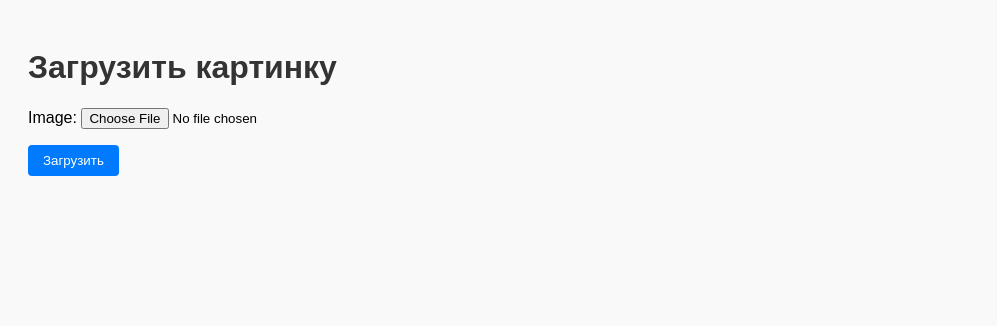
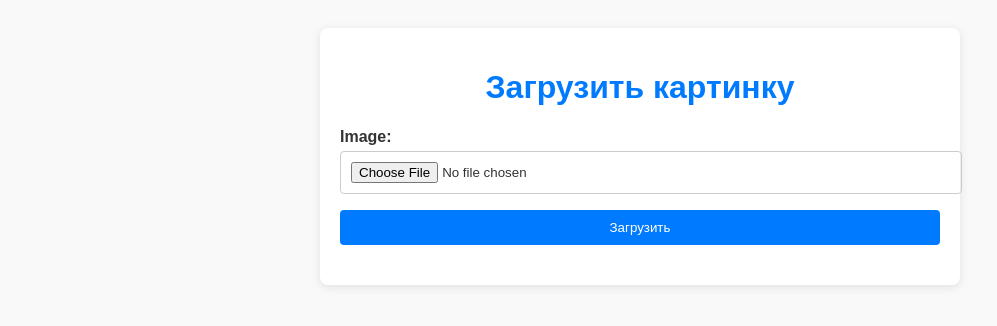
Before and after one commit to Alexsandr007/watermark, a Django app: page / in a window 1280 px wide. Shown: the top 326 px of the page, without its empty margins (0-997 px from the left). Run offline with Django 4.2, Linux system fonts and the light colour scheme.

Commit message:
change views for output image with watermark(full width)

```diff
--- a/watermark/mainapp/templates/mainapp/home.html
+++ b/watermark/mainapp/templates/mainapp/home.html
@@ -4,25 +4,103 @@
     <meta charset="UTF-8"/>
     <title>Загрузка картинки</title>
     <style>
-      body { font-family: Arial, sans-serif; padding: 20px; background: #f9f9f9; }
-      h1 { color: #333; }
-      form { margin-bottom: 20px; }
-      img { max-width: 300px; max-height: 300px; border: 1px solid #ccc; padding: 5px; background: white; }
-      button { padding: 8px 15px; background: #007BFF; color: white; border: none; border-radius: 4px; cursor: pointer; }
-      button:hover { background: #0056b3; }
+        body {
+            font-family: Arial, sans-serif;
+            padding: 20px;
+            background: #f9f9f9;
+            color: #333;
+        }
+        h1 {
+            text-align: center;
+            color: #007BFF;
+        }
+        .container {
+            max-width: 600px;
+            margin: 0 auto;
+            background: white;
+            border-radius: 8px;
+            box-shadow: 0 2px 10px rgba(0, 0, 0, 0.1);
+            padding: 20px;
+        }
+        form {
+            margin-bottom: 20px;
+        }
+        .form-group {
+            margin-bottom: 15px;
+        }
+        label {
+            display: block;
+            margin-bottom: 5px;
+            font-weight: bold;
+        }
+        input[type="file"] {
+            display: block;
+            width: 100%;
+            padding: 10px;
+            border: 1px solid #ccc;
+            border-radius: 4px;
+        }
+        button {
+            padding: 10px 15px;
+            background: #007BFF;
+            color: white;
+            border: none;
+            border-radius: 4px;
+            cursor: pointer;
+            transition: background 0.3s;
+            width: 100%;
+        }
+        .download-btn
+        {
+            padding: 10px 15px;
+            background: #007BFF;
+            color: white;
+            border: none;
+            border-radius: 4px;
+            cursor: pointer;
+            transition: background 0.3s;
+            width: 100%; text-align: center;
+            text-decoration: none;
+            display: inline-block;
+            font-size: 16px;
+            margin-top: 10px;
+        }
+        button:hover, .download-btn:hover
+        {
+            background: #0056b3;
+        }
+        img {
+            max-width: 100%;
+            height: auto;
+            border: 1px solid #ccc;
+            border-radius: 4px;
+            margin-top: 20px;
+        }
+        .result {
+            text-align: center;
+            margin-top: 20px;
+        }
     </style>
 </head>
 <body>
+    <div class="container">
         <h1>Загрузить картинку</h1>
         <form method="post" enctype="multipart/form-data">
             {% csrf_token %}
+            <div class="form-group">
                 {{ form.as_p }}
+            </div>
             <button type="submit">Загрузить</button>
         </form>
 
             {% if uploaded_image %}
+            <div class="result">
                 <h2>Загруженное изображение с водяным знаком:</h2>
                 <img src="/media/{{ uploaded_image }}" alt="Uploaded Image with Watermark"/>
+                <a href="/media/{{ uploaded_image }}" download class="download-btn">Скачать изображение</a>
+            </div>
             {% endif %}
+        </div>
+    </div>
 </body>
 </html>
--- a/watermark/mainapp/views.py
+++ b/watermark/mainapp/views.py
@@ -17,12 +17,19 @@ def add_watermark(image_path, watermark_text):
     font = ImageFont.truetype("arial.ttf", font_size)  # Убедитесь, что шрифт доступен
     draw = ImageDraw.Draw(txt)
 
-    # Определяем размер текста и его позицию
+    # Определяем размер текста
     text_width, text_height = draw.textsize(watermark_text, font=font)
-    position = (original.width - text_width - 10, original.height - text_height - 10)  # Позиция в правом нижнем углу
 
-    # Накладываем текст на изображение
-    draw.text(position, watermark_text, fill=(255, 255, 255, 128), font=font)  # Полупрозрачный белый текст
+    # Накладываем текст на изображение в нескольких местах
+    y = 0
+    while y < original.height:
+        x = 0
+        while x < original.width:
+            # Позиция для каждого водяного знака
+            position = (x, y)
+            draw.text(position, watermark_text, fill=(255, 255, 255, 128), font=font)  # Полупрозрачный белый текст
+            x += text_width + 20  # Переход к следующему водяному знаку по горизонтали
+        y += text_height + 20  # Переход к следующему ряду водяных знаков
 
     # Объединяем оригинальное изображение с текстом
     watermarked = Image.alpha_composite(original, txt)
@@ -35,6 +42,8 @@ def add_watermark(image_path, watermark_text):
     watermarked.save(watermarked_path, format='JPEG')  # Сохраняем в формате JPEG
 
     return watermarked_path
+
+
 
 def home(request):
     uploaded_image = None  # для передачи в шаблон
```
Also changed, not shown: watermark/db.sqlite3, watermark/media/watermarked_zahvatyvausie-duh-peizazi-kamenistogo-plaza-na-krasivom-zakate.jpg (deleted). Lines whose indentation alone changed are shown as unchanged.
